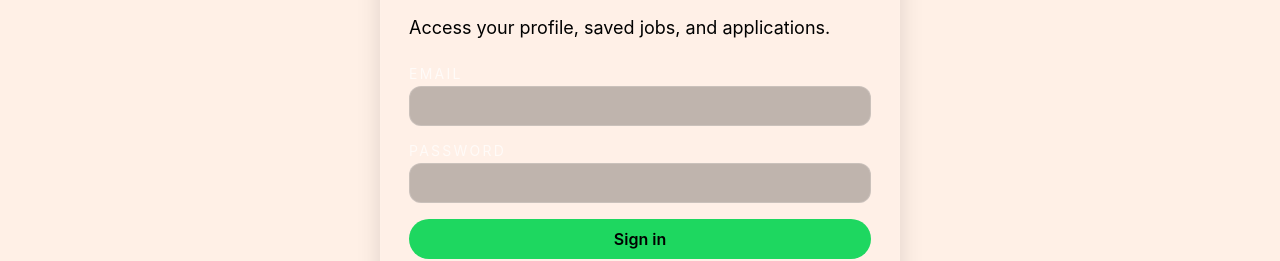
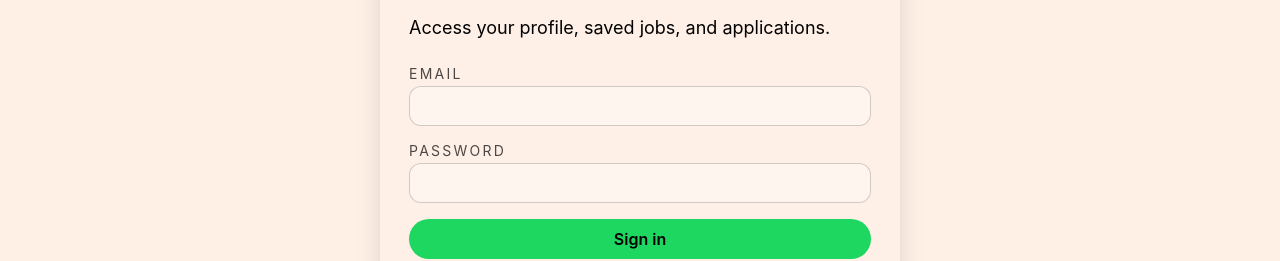
Before and after one commit to luckylulin-aaron/orange-talents-website, a Next.js app: page /account/sign-in in a window 1280 px wide. Shown: the part 213-474 px from the top of the page. Built offline with nearby package versions, Linux system fonts and the light colour scheme; no server answers.

Commit message:
feat: sign-in buttons color changed

```diff
--- a/src/app/account/auth.module.scss
+++ b/src/app/account/auth.module.scss
@@ -17,14 +17,16 @@
   background: rgba(255, 255, 255, 0.04);
   border: 1px solid rgba(255, 255, 255, 0.08);
   box-shadow: $shadow-lg;
+  color: $color-black;
 }
 
 .title {
   margin-bottom: $spacing-s;
+  color: $color-black;
 }
 
 .text {
-  color: rgba(255, 255, 255, 0.8);
+  color: rgba(0, 0, 0, 0.8);
   margin-bottom: $spacing-m;
 }
 
@@ -40,17 +42,17 @@
   text-transform: uppercase;
   letter-spacing: 0.16em;
   margin-bottom: $spacing-xxs;
-  color: rgba(255, 255, 255, 0.7);
+  color: rgba(0, 0, 0, 0.7);
 }
 
 .input {
   width: 100%;
   padding: 10px 12px;
   border-radius: $radius-small;
-  border: 1px solid rgba(255, 255, 255, 0.18);
+  border: 1px solid rgba(0, 0, 0, 0.18);
   font-size: $font-body-1;
-  background: rgba(0, 0, 0, 0.25);
-  color: $color-white;
+  background: rgba(255, 255, 255, 0.35);
+  color: $color-black;
 }
 
 .submit {
@@ -72,9 +74,10 @@
 .hintRow {
   margin-top: $spacing-s;
   font-size: $font-detail-3;
-  color: rgba(255, 255, 255, 0.7);
+  color: rgba(0, 0, 0, 0.7);
 }
 
 .hintLink {
   font-weight: $font-weight-bold;
+  color: $color-black;
 }
```
